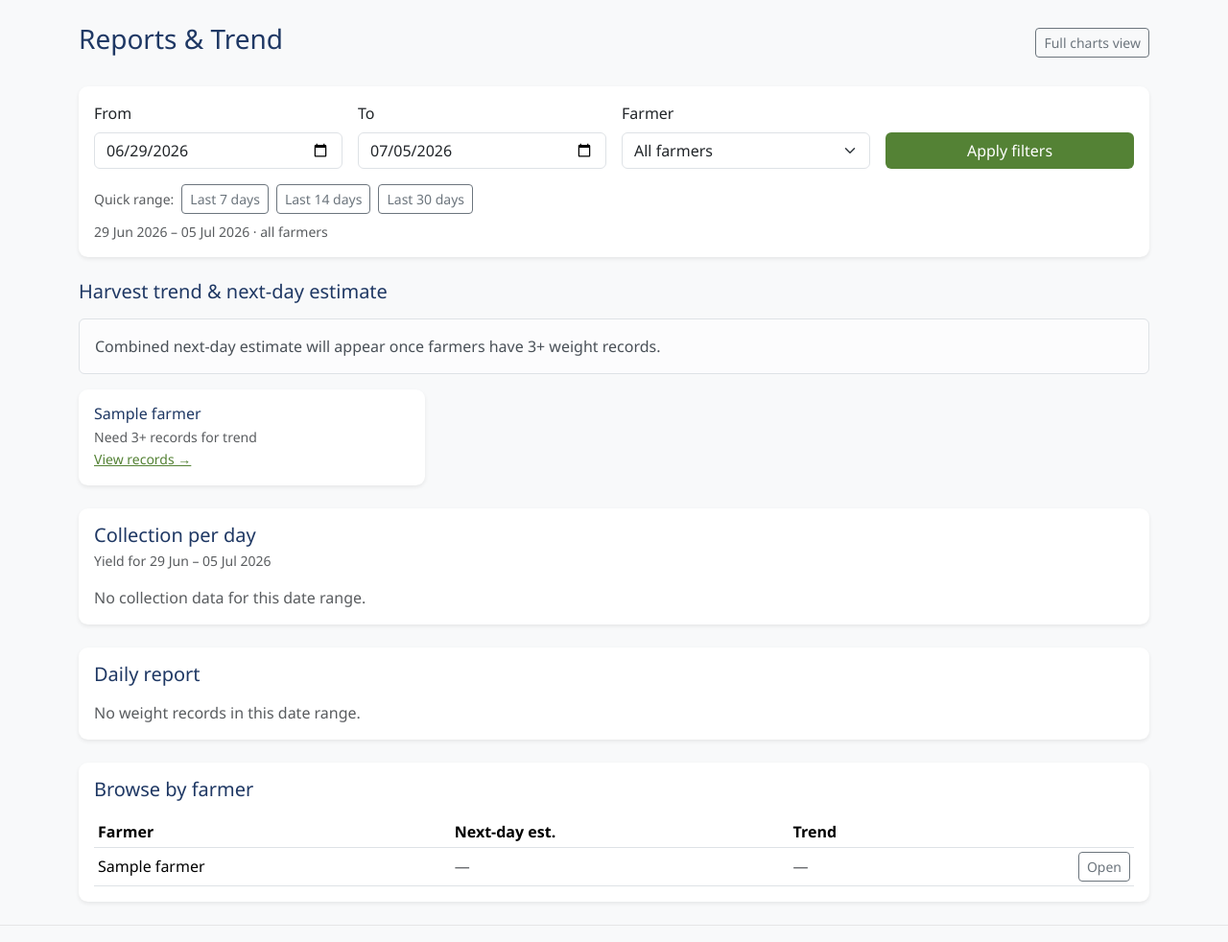
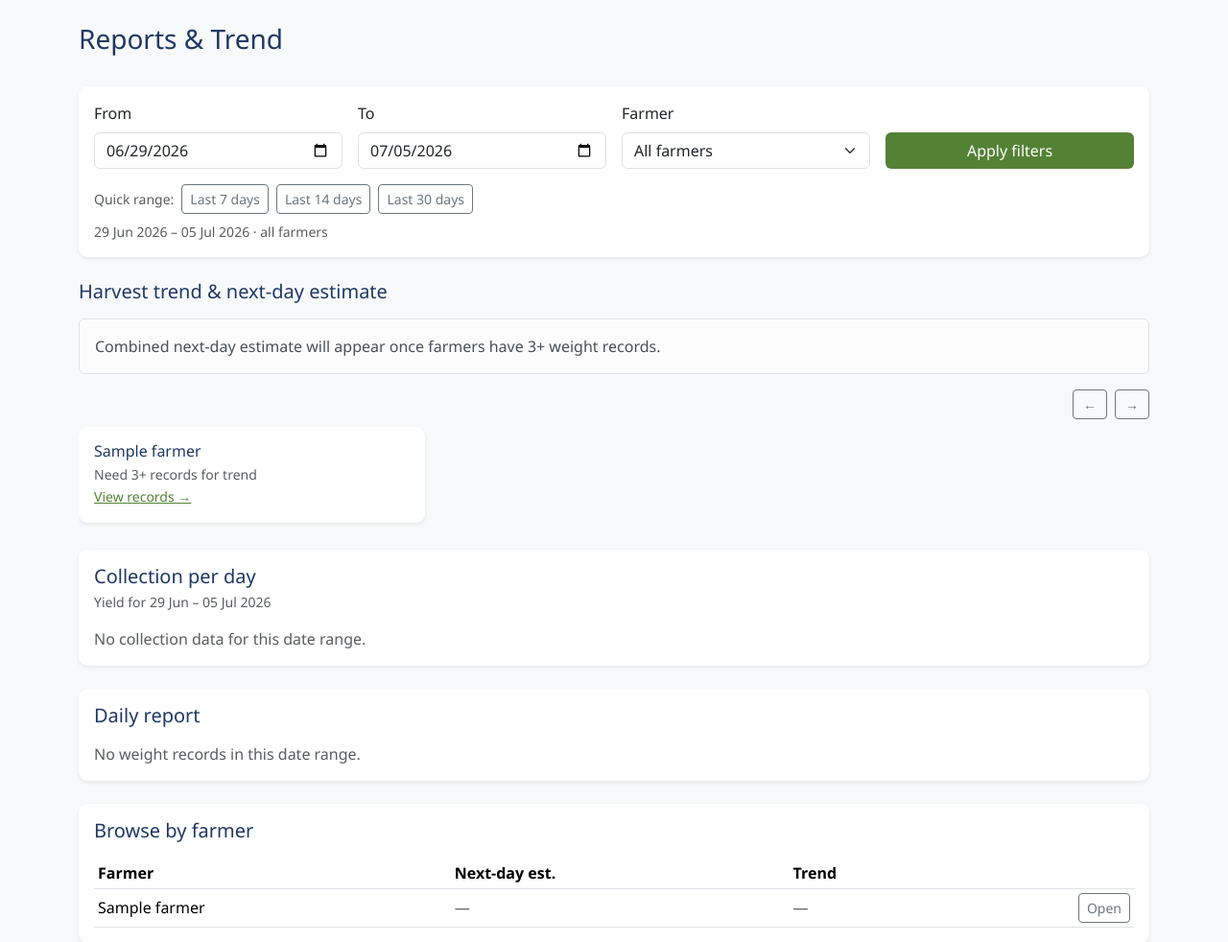
Before and after one commit to UOVT-Group09/tea_weighing, a Flask app: page /reports/ in a window 1280 px wide. Shown: the part 56-1038 px from the top of the page at 96% size. Run offline with Flask 3, Linux system fonts and the light colour scheme; the visitor is signed in with stand-in values (Sample User, id 1); tables that the repository leaves empty hold one stand-in row (values such as "Sample post").

Commit message:
Add frontend layout for reports and trends re edit farmer list

```diff
--- a/src/static/css/style.css
+++ b/src/static/css/style.css
@@ -37,3 +37,46 @@ footer {
 .trend-down {
   color: #c0392b;
 }
+
+.farmer-carousel-wrap {
+  position: relative;
+}
+
+.farmer-carousel {
+  display: flex;
+  gap: 1rem;
+  overflow-x: auto;
+  scroll-snap-type: x mandatory;
+  scroll-behavior: smooth;
+  padding-bottom: 0.25rem;
+  scrollbar-width: none;
+  -ms-overflow-style: none;
+}
+
+.farmer-carousel::-webkit-scrollbar {
+  display: none;
+}
+
+.farmer-carousel__item {
+  flex: 0 0 calc((100% - 2rem) / 3);
+  max-width: calc((100% - 2rem) / 3);
+  scroll-snap-align: start;
+}
+
+.farmer-carousel-btn {
+  min-width: 2.25rem;
+}
+
+@media (max-width: 991.98px) {
+  .farmer-carousel__item {
+    flex-basis: calc((100% - 1rem) / 2);
+    max-width: calc((100% - 1rem) / 2);
+  }
+}
+
+@media (max-width: 767.98px) {
+  .farmer-carousel__item {
+    flex-basis: 100%;
+    max-width: 100%;
+  }
+}
--- a/src/templates/reports/index.html
+++ b/src/templates/reports/index.html
@@ -3,10 +3,6 @@
 {% block content %}
 <div class="d-flex justify-content-between align-items-center mb-4 flex-wrap gap-2">
   <h3 style="color:#1F3864;">Reports & Trend</h3>
-  <a class="btn btn-sm btn-outline-secondary"
-     href="{{ url_for('reports.charts', **filter_q) }}">
-    Full charts view
-  </a>
 </div>
 
 {% if db_error %}
@@ -45,9 +41,18 @@
     {% endif %}
 
     {% if farmer_trends %}
-    <div class="row g-3">
+    <div class="farmer-carousel-wrap">
+      <div class="d-flex justify-content-end align-items-center gap-2 mb-2">
+        <button type="button" class="btn btn-sm btn-outline-secondary farmer-carousel-btn" data-carousel-target="farmerCarousel" data-carousel-dir="prev" aria-label="Scroll farmers left">
+          &larr;
+        </button>
+        <button type="button" class="btn btn-sm btn-outline-secondary farmer-carousel-btn" data-carousel-target="farmerCarousel" data-carousel-dir="next" aria-label="Scroll farmers right">
+          &rarr;
+        </button>
+      </div>
+      <div class="farmer-carousel" id="farmerCarousel">
       {% for ft in farmer_trends %}
-      <div class="col-md-6 col-lg-4">
+      <div class="farmer-carousel__item">
         {% if ft.trend %}
         <div class="card shadow-sm trend-card trend-card-compact h-100">
           <div class="card-body">
@@ -79,6 +84,7 @@
         {% endif %}
       </div>
       {% endfor %}
+      </div>
     </div>
     {% elif not farmers %}
     <p class="text-muted">No farmers registered yet. Add farmers to see individual trends.</p>
@@ -191,6 +197,23 @@
 {% block scripts %}
 <script>
 (function () {
+  const buttons = document.querySelectorAll('.farmer-carousel-btn');
+  buttons.forEach(function (button) {
+    button.addEventListener('click', function () {
+      const targetId = button.getAttribute('data-carousel-target');
+      const direction = button.getAttribute('data-carousel-dir');
+      const track = document.getElementById(targetId);
+
+      if (!track) return;
+
+      const scrollAmount = Math.round(track.clientWidth * 0.75);
+      track.scrollBy({
+        left: direction === 'next' ? scrollAmount : -scrollAmount,
+        behavior: 'smooth',
+      });
+    });
+  });
+
   const form = document.querySelector('.report-filters');
   if (!form) return;
   const startInput = form.querySelector('#start');
```
